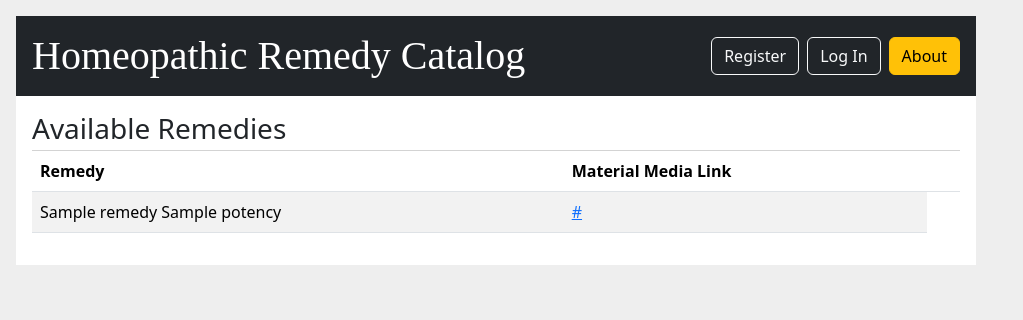
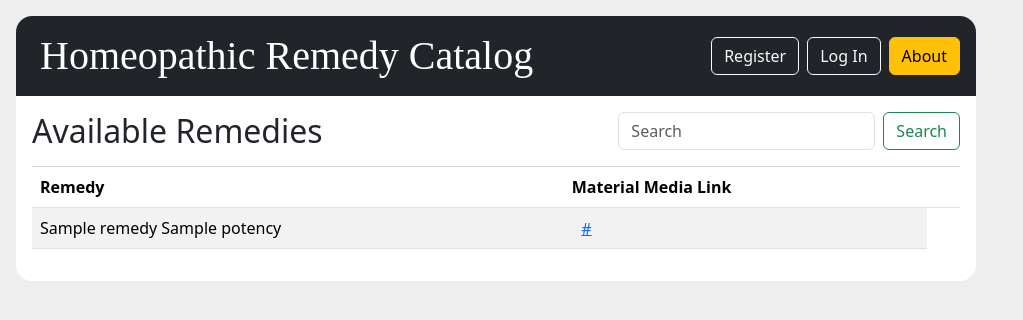
Before and after one commit to ksuviper/miniproject3AS, a Flask app: template flaskr/templates/homeo/index.html in a window 1280 px wide. Shown: the top 320 px of the page, without its empty margins (0-1023 px from the left). Run offline with Flask 3, Linux system fonts and the light colour scheme; the template is opened without the code that fills it: most values are stand-ins (such as "Sample title", 1, 10 or a date in 2020).

Commit message:
update theme and add search box.

```diff
--- a/flaskr/static/style.css
+++ b/flaskr/static/style.css
@@ -1,28 +1,19 @@
 html { font-family: sans-serif; background: #eee; padding: 1rem; }
-body { max-width: 960px; margin: 0 auto; background: white; }
+body { max-width: 960px; margin: 0 auto; background: white; border-radius: 1rem;}
 h1 { font-family: serif; color: #377ba8; margin: 1rem 0; }
 a { color: #377ba8; }
 hr { border: none; border-top: 1px solid lightgray; }
-nav { background: lightgray; display: flex; align-items: center; padding: 0 0.5rem; }
+nav { display: flex; align-items: center; padding: 0 0.5rem; border-top-right-radius: 1rem; border-top-left-radius: 1rem; }
 nav h1 { flex: auto; margin: 0; }
 nav h1 a { text-decoration: none; padding: 0.25rem 0.5rem; }
 nav ul  { display: flex; list-style: none; margin: 0; padding: 0; }
 nav ul li a, nav ul li span, header .action { display: block; padding: 0.5rem;}
 .content { padding: 0 1rem 1rem; }
 .content > header { border-bottom: 1px solid lightgray; display: flex; align-items: flex-end; }
-.content > header h3 { flex: auto; margin: 1rem 0 0.25rem 0; }
+.content > header h2 { flex: auto; margin: 1rem 0; }
+.content > header a { margin: 1rem 0.5rem; }
 .flash { margin: 1em 0; padding: 1em; background: #cae6f6; border: 1px solid #377ba8; }
-.post > header { display: flex; align-items: flex-end; font-size: 0.85em; }
-.post > header > div:first-of-type { flex: auto; }
-.post > header h1 { font-size: 1.5em; margin-bottom: 0; }
-.post .about { color: slategray; font-style: italic; }
-.post .body { white-space: pre-line; }
-.content:last-child { margin-bottom: 0; }
-.content form { margin: 1em 0; display: flex; flex-direction: column; }
-.content label { font-weight: bold; margin-bottom: 0.5em; }
-.content input, .content textarea { margin-bottom: 1em; }
-.content textarea { min-height: 12em; resize: vertical; }
-.table-striped tbody tr:nth-of-type(2n+1) { background-color: rgba(0,0,0,.05); }
-input.danger { color: #cc2f2e; }
-input[type=submit] { align-self: start; min-width: 10em; }
-input[type=button] { align-self: start; min-width: 10em; }
+.content form { margin: 1em 0; }
+.content form a { margin: 0.5em; }
+.content td a { padding: 0.1rem 0.6rem; }
+.content td { padding-top: 1rem; }
--- a/flaskr/templates/base.html
+++ b/flaskr/templates/base.html
@@ -9,23 +9,14 @@
 
 <body>
     <nav class="p-3 text-bg-dark">
-      <h1>Homeopathic Remedy Catalog</h1>
+      <h1><a class="navbar-brand" href="/">Homeopathic Remedy Catalog</a></h1>
       <ul>
         {% if g.user %}
             <li><span>Welcome, {{ g.user['displayname'] }}</span></li>
-            <li><form action="{{ url_for('auth.logout') }}">
-                <button type="submit" class="btn btn-outline-light me-2" value="Logout">Log Out</button>
-                </form>
-            </li>
+            <li><a href="{{ url_for('auth.logout') }}" class="btn btn-outline-light me-2" role="button">Log Out</a></li>
         {% else %}
-            <li><form action="{{ url_for('auth.register') }}">
-                <button type="submit" class="btn btn-outline-light me-2" value="Register">Register</button>
-                </form>
-            </li>
-            <li><form action="{{ url_for('auth.login') }}">
-                <button type="submit" class="btn btn-outline-light me-2" value="Login">Log In</button>
-                </form>
-            </li>
+            <li><a href="{{ url_for('auth.register') }}" class="btn btn-outline-light me-2" role="button">Register</a></li>
+            <li><a href="{{ url_for('auth.login') }}" class="btn btn-outline-light me-2" role="button">Log In</a></li>
 
         {% endif %}
       <button type="button" class="btn btn-warning" data-bs-toggle="modal" data-bs-target="#aboutModal">About</button>
--- a/flaskr/templates/homeo/index.html
+++ b/flaskr/templates/homeo/index.html
@@ -1,16 +1,19 @@
 {% extends 'base.html' %}
 
 {% block header %}
-  <h3>{% block title %}Available Remedies{% endblock %}</h3>
+<h2>{% block title %}Available Remedies{% endblock %}</h2>
+    <form class="d-flex" role="search" method="post">
+      <input class="form-control me-2" type="text" placeholder="Search" aria-label="Search" name="query">
+      <button class="btn btn-outline-success" type="submit">Search</button>
+    </form>
   {% if g.user %}
-    <a class="action" href="{{ url_for('homeo.create') }}">Add New</a>
+  <a href="{{ url_for('homeo.create') }}" class="btn btn-info" role="button">Add New</a>
   {% endif %}
 {% endblock %}
-
 {% block content %}
   <table class="table table-striped">
     <thead class="thead-dark">
-      <tr>
+      <tr scope="row">
           <th scope="col">Remedy</th>
           <th scope="col">Material Media Link</th>
           <th scope="col"></th>
@@ -18,11 +21,11 @@
     </thead>
     <tbody>
     {% for remedy in remedies %}
-      <tr>
+      <tr scope="row">
         <td>{{ remedy['Name'] }} {{ remedy['Potency'] }}</td>
         <td><a href="{{ remedy['materia_medica_link'] }}" target="_blank">{{ remedy['materia_medica_link'] }}</a></td>
         {% if g.user %}
-        <td><a class="action" href="{{ url_for('homeo.update', id=remedy['id']) }}">Edit</a></td>
+        <td><a class="btn btn-info" href="{{ url_for('homeo.update', id=remedy['id']) }}">Edit</a></td>
         {% endif %}
       </tr>
     {% endfor %}
```
Also changed, not shown: flaskr/templates/homeo/create.html (+26 -11 lines), flaskr/templates/homeo/update.html (+22 -13 lines).
